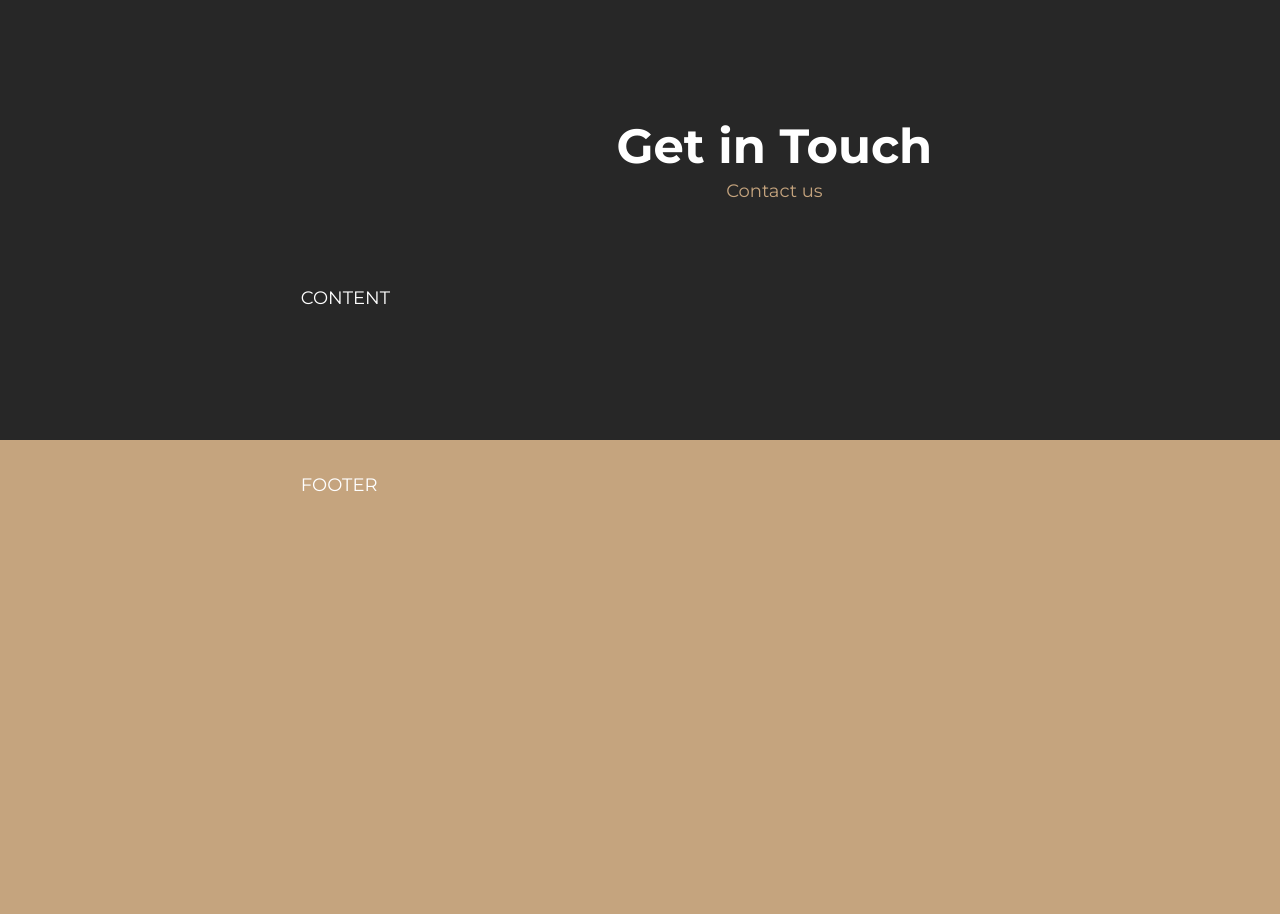
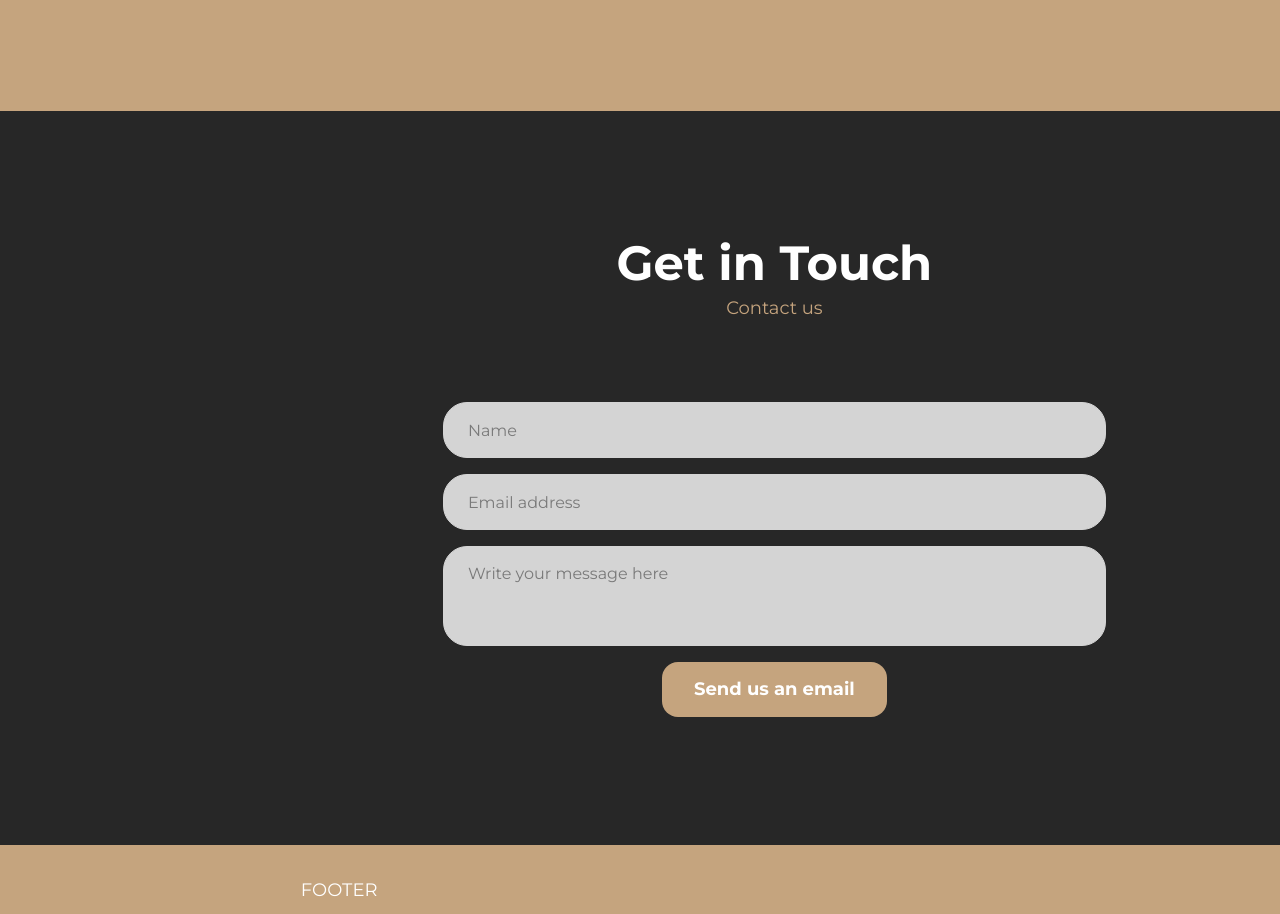
Before and after one commit to dcjwu/millwood, a Next.js app: page / in a window 1280 px wide. Shown: the part 2260-3174 px from the top of the page. Before the commit the page ends 2791 px from the top, so only its background shows below. Built offline with nearby package versions, Linux system fonts and the light colour scheme.

Commit message:
Feature | Add contact and sendgrid

```diff
--- /dev/null
+++ b/pages/api/contact.ts
@@ -0,0 +1,82 @@
+import sgMail from "@sendgrid/mail"
+import Joi from "joi"
+import { createRouter } from "next-connect"
+
+import { validationMiddleware } from "@service/validationMiddleware"
+
+import type { NextApiRequest, NextApiResponse } from "next"
+
+export const config = { api: { externalResolver: true } }
+
+sgMail.setApiKey(process.env.SENDGRID ?? "")
+
+const PostEmailDto = Joi.object({
+   name: Joi.string().required(),
+   email: Joi.string().required().email(),
+   message: Joi.string().required()
+})
+
+const router = createRouter<NextApiRequest, NextApiResponse>()
+
+router
+   .post(validationMiddleware({ body: PostEmailDto }), async (request: NextApiRequest, response: NextApiResponse): Promise<void> => {
+      const {
+         name,
+         email,
+         message
+      } = request.body
+
+      const messageToSend = {
+         to: "info@millwood.lv",
+         from: "info@millwood.lv",
+         subject: "Millwood Contact Form",
+         html: `<style>
+                   body {
+                       background-color: #F7F7FB;
+                       font-family: -apple-system, "Segoe UI", Roboto, "Helvetica Neue", Arial,
+                       "Noto Sans", "Liberation Sans", sans-serif, "Apple Color Emoji",
+                       "Segoe UI Emoji", "Segoe UI Symbol", "Noto Color Emoji";
+                       font-size: 16px;
+                       line-height: 1.5;
+                       color: #1A1A1A;
+                   }
+                </style>
+               <div>
+                   <p>Hey,</p>
+                   <p>You have received new email from <b>${email}</b>.</p>
+                   <p>Name: <b>${name}</b></p>
+                   <p>Message: <b>${message}</b></p>
+               </div>`
+      }
+
+      sgMail.send(messageToSend)
+
+         .then(res => {
+            if (res[0].statusCode === 202) {
+               return response.status(200).json({ message: "Message sent successfully" })
+
+            } else {
+               return response.status(400).json({ message: "Unexpected response" })
+            }
+         })
+
+         .catch(err => {
+            if (err.code === 400) {
+               return response.status(400).json({ message: err.response.body.errors[0].message })
+
+            } else {
+               return response.status(err.code).json({ message: "Something went wrong" })
+            }
+         })
+
+   })
+
+export default router.handler({
+   onError: (err: unknown, req: NextApiRequest, res: NextApiResponse) => {
+      console.error(err)
+      res.status(500).end("Internal server error")
+   },
+   onNoMatch: (req, res) => {
+      res.status(405).end("Method not allowed")
+   },
+})
--- a/pages/index.tsx
+++ b/pages/index.tsx
@@ -4,8 +4,10 @@ import Aos from "aos"
 
 import { BlockProducts } from "@components/BlockProducts/BlockProducts"
 import { Footer } from "@components/Footer/Footer"
+import { Form } from "@components/Form/Form"
 import { Header } from "@components/Header/Header"
 import { Section } from "@lib/Section/Section"
+import { Text } from "@lib/Text/Text"
 
 import type { NextPage } from "next"
 
@@ -31,11 +33,16 @@ const Home: NextPage = () => {
 
          <Section isBrandBackGround id="about" subtitle="Who we are"
                   title="About">
-            CONTENT
+            <Text color="white" component="p" style={{ textAlign: "center" }}
+                  variant="paragraph-lg">
+               Lorem ipsum dolor sit amet, consectetur adipiscing elit. Sed sed arcu pulvinar felis suscipit lobortis
+               commodo sit amet leo. Morbi hendrerit a purus sed rhoncus. Phasellus enim ante, pulvinar quis magna non,
+               maximus ultrices ante. Donec rutrum id dolor id convallis.
+            </Text>
          </Section>
 
          <Section id="contact" subtitle="Contact us" title="Get in Touch">
-            CONTENT
+            <Form/>
          </Section>
 
          <Footer/>
--- /dev/null
+++ b/src/components/Form/Form.module.scss
@@ -0,0 +1,58 @@
+@import "src/assets/styles/constants";
+@import "src/assets/styles/mixins";
+
+.form {
+  display: flex;
+  flex-direction: column;
+  gap: 1.6rem;
+  margin: 0 auto;
+  width: 70%;
+
+  @include breakpoint-max($bp-screen-md) {
+    width: 100%;
+  }
+
+  > input, textarea {
+    background-color: $color-grey-300;
+    border: 1px solid $color-grey-300;
+    border-radius: 2.4rem;
+    font-family: inherit;
+    padding: 1.6rem 2.4rem;
+    transition: border .2s ease-in-out;
+
+    &::placeholder {
+      @include text-label();
+      color: $color-grey-600;
+      transition: color .2s ease-in-out;
+    }
+
+    &:focus,
+    &:hover {
+      border: 1px solid $color-grey-1000;
+      &::placeholder {
+        color: $color-grey-1000;
+      }
+    }
+  }
+
+  > textarea {
+    resize: none;
+  }
+
+  > button {
+    align-self: center;
+    width: fit-content;
+    background-color: $color-brand;
+    transition: color .2s ease-in-out;
+
+    &:hover,
+    &:focus {
+      color: $color-background-grey;
+    }
+
+    &:disabled {
+      background-color: $color-brand;
+      color: $color-white;
+    }
+  }
+}
--- /dev/null
+++ b/src/components/Form/Form.tsx
@@ -0,0 +1,91 @@
+import React from "react"
+
+import axios from "axios"
+
+import { Button } from "@lib/Button/Button"
+
+import s from "./Form.module.scss"
+
+interface IForm {
+   name: string,
+   email: string,
+   message: string
+}
+
+const initialState: IForm = {
+   name: "",
+   email: "",
+   message: ""
+}
+
+export const Form: React.FC = (): JSX.Element => {
+
+   const ref = React.useRef<HTMLButtonElement>(null)
+
+   const [form, setForm] = React.useState<IForm>(initialState)
+   const [loading, setLoading] = React.useState<boolean>(false)
+   const [error, setError] = React.useState<string>("")
+   const [success, setSuccess] = React.useState<string>("")
+
+   const handleInputChange = (event: React.SyntheticEvent): void => {
+      const target = event.target as HTMLInputElement
+      const {
+         name,
+         value
+      } = target
+
+      setForm({
+         ...form,
+         [name]: value
+      })
+   }
+
+   const handleFormSubmit = async (event: React.SyntheticEvent): Promise<void> => {
+      event.preventDefault()
+      setLoading(true)
+
+      await axios.post("api/contact", form)
+
+         .then(res => {
+            setLoading(false)
+            setError("")
+            if (res.status === 200) {
+               setSuccess("Email sent successfully")
+
+               setTimeout(() => {
+                  setForm(initialState)
+                  setSuccess("")
+               }, 2500)
+
+            } else {
+               setError("Unexpected response")
+            }
+
+         })
+
+         .catch(err => {
+            setError(err.response.message)
+         })
+
+      ref.current && ref.current.blur()
+   }
+
+   return (
+      <form className={s.form} onSubmit={handleFormSubmit}>
+         <input required name="name" placeholder="Name"
+                type="text" value={form.name}
+                onChange={handleInputChange}/>
+         <input required name="email" placeholder="Email address"
+                type="email" value={form.email}
+                onChange={handleInputChange}/>
+         <textarea required name="message" placeholder="Write your message here"
+                   rows={3} value={form.message}
+                   onChange={handleInputChange}></textarea>
+         <Button ref={ref} ariaLabel="email-us" error={error}
+                 loading={loading} success={success}
+                 variant="primary">
+            Send us an email
+         </Button>
+      </form>
+   )
+}
--- /dev/null
+++ b/src/service/index.ts
@@ -0,0 +1 @@
+export * from "./validationMiddleware"
--- /dev/null
+++ b/src/service/validationMiddleware.ts
@@ -0,0 +1,10 @@
+import withJoi from "next-joi"
+
+import type { ValidationError } from "joi"
+import type { NextApiRequest, NextApiResponse } from "next"
+
+export const validationMiddleware = withJoi({
+   onValidationError: (_: NextApiRequest, res: NextApiResponse, err: ValidationError) => {
+      res.status(400).json(err.details)
+   }
+})
--- a/tsconfig.json
+++ b/tsconfig.json
@@ -24,6 +24,7 @@
       "@components/*": ["src/components/*"],
       "@hooks/*": ["src/hooks/*"],
       "@lib/*": ["src/lib/*"],
+      "@service/*": ["src/service/*"],
     }
   },
   "include": ["next-env.d.ts", "**/*.ts", "**/*.tsx"],
```
